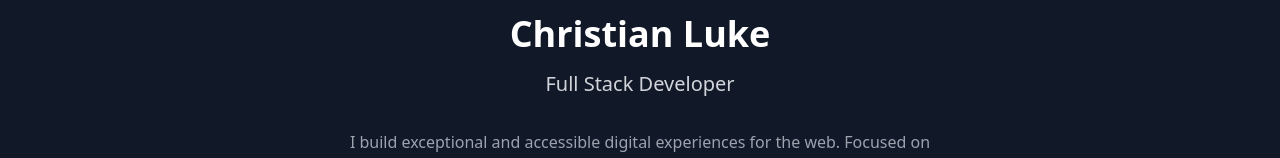
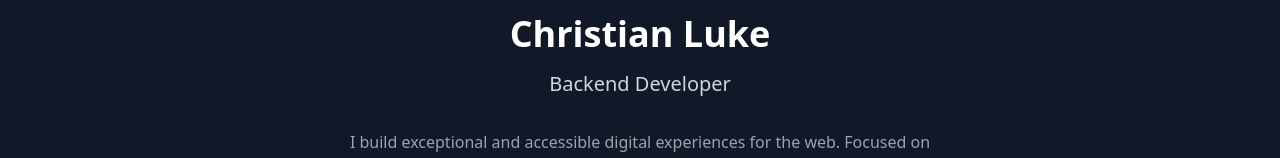
Before and after one commit to Torch178/Professional_Portfolio, a Next.js app: page / in a window 1280 px wide. Shown: the part 270-428 px from the top of the page. Built offline with nearby package versions, Linux system fonts and the light colour scheme.

Commit message:
Update HeroSection.tsx
Updated Header section.

```diff
--- a/app/components/HeroSection.tsx
+++ b/app/components/HeroSection.tsx
@@ -10,7 +10,7 @@ export default function HeroSection() {
 					<Image src="/portrait.jpg" alt="Profile Picture" width={120} height={120} className="rounded-full mx-auto border-4 border-gray-700 shadow-lg" />
 				</div>
 				<h1 className="text-3xl sm:text-4xl font-bold text-white mb-3 sm:mb-4">Christian Luke</h1>
-				<p className="text-lg sm:text-xl text-gray-300 mb-6 sm:mb-8">Full Stack Developer</p>
+				<p className="text-lg sm:text-xl text-gray-300 mb-6 sm:mb-8">Backend Developer</p>
 				<p className="text-gray-400 max-w-2xl mx-auto text-sm sm:text-base px-4">
 					I build exceptional and accessible digital experiences for the web. Focused on creating elegant solutions to complex problems.
 				</p>
```
